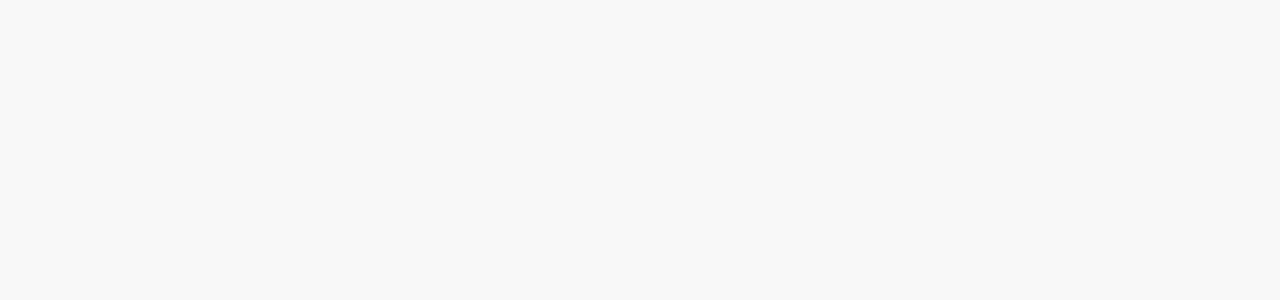
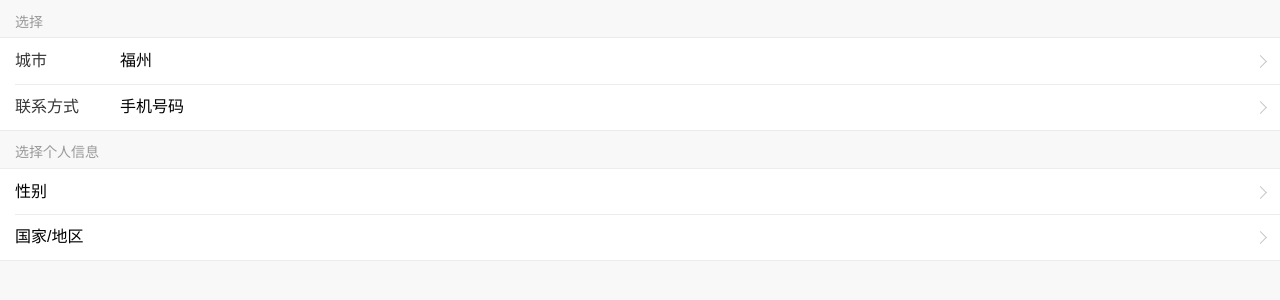
Before and after one commit to zhuangrong2025/smui-vue, a Vue app: page /select in a window 1280 px wide. Shown: the top 300 px of the page. Built offline with nearby package versions, Linux system fonts and the light colour scheme.

Commit message:
优化  cell，input，结构

```diff
--- a/src/css/demo.scss
+++ b/src/css/demo.scss
@@ -123,6 +123,22 @@
     background-position: center -950px;
   }
 }
+.switch{
+  &:before{
+    background-position: center -1000px;
+  }
+  &:after{
+    background-position: center -1050px;
+  }
+}
+.select{
+  &:before{
+    background-position: center -1100px;
+  }
+  &:after{
+    background-position: center -1150px;
+  }
+}
 
 /*
  * list
--- a/src/router/index.js
+++ b/src/router/index.js
@@ -7,6 +7,8 @@ import Checkbox from "../views/Components/checkbox";
 import Radio from "../views/Components/radio";
 import Input from "../views/Components/input";
 import Textarea from "../views/Components/textarea";
+import Switch from "../views/Components/switch";
+import Select from "../views/Components/select";
 import Cell from "../views/Components/cell";
 
 VueRouter.prototype.goBack = function(){
@@ -26,6 +28,8 @@ const routes = [
         { path:'/radio',    component:Radio },
         { path:'/input',    component:Input },
         { path:'/textarea',    component:Textarea },
+        { path:'/switch',    component:Switch },
+        { path:'/select',    component:Select },
         { path:'/cell', name: 'cell', component:Cell }
       ]
     }
--- a/src/sass/_variables.scss
+++ b/src/sass/_variables.scss
@@ -73,7 +73,7 @@ $btn-height-mini:2.3;
 //checkbox，radio - 多选框，单选框
 //
 //-------------------------------------------------
-$checkedColor:                   #09BB07;
+$checkedColor:                   $brand-success;
 $checkDefaultColor:              #c9c9c9;
 $checkFontSize:                  23px;
 
@@ -82,7 +82,7 @@ $checkFontSize:                  23px;
 //
 //-------------------------------------------------
 $switchHeight:                   32px;
-$switchedColor:                  #78BB05;
+$switchedColor:                  $brand-success;
 
 //iconfont
 //
--- a/src/sass/components/_cell.scss
+++ b/src/sass/components/_cell.scss
@@ -67,11 +67,12 @@
       width: 105px;
       @include textwrap()
   }
-  .sm-textarea,
-  .sm-input{
-      -webkit-box-flex: 1;
-      -webkit-flex: 1;
-      flex: 1;
+  @at-root &.sm-cell-switch{
+     padding-top: 6.5px;
+     padding-bottom: 6.5px;
+     > span{
+      font-size: 0;
+     }
   }
 }
 
--- a/src/sass/components/_form.scss
+++ b/src/sass/components/_form.scss
@@ -18,14 +18,12 @@
   }
 }
 
-
-
 //textarea
-.weui-textarea {
+.sm-textarea {
+  width: 100%;
   display: block;
   border: 0;
   resize: none;
-  width: 100%;
   color: inherit;
   font-size: 1em;
   line-height: inherit;
--- /dev/null
+++ b/src/sass/components/_select.scss
@@ -0,0 +1,31 @@
+//select
+.sm-select{
+  select {
+    -webkit-appearance: none;
+    border: 0;
+    outline: 0;
+    background-color: transparent;
+    width: 100%;
+    font-size: inherit;
+    height: 1.5em;
+    line-height: 1.5em;
+    position: relative;
+    z-index: 1;
+  }
+  &:after{
+    content: " ";
+    display: inline-block;
+    height: 9px;
+    width: 9px;
+    border-width: 1px 1px 0 0;
+    border-color: #C8C8CD;
+    border-style: solid;
+    -webkit-transform: matrix(0.71, 0.71, -0.71, 0.71, 0, 0);
+    transform: matrix(0.71, 0.71, -0.71, 0.71, 0, 0);
+    top: -2px;
+    position: absolute;
+    top: 50%;
+    right: 15px;
+    margin-top: -4px;
+  }
+}
--- a/src/sass/smui.scss
+++ b/src/sass/smui.scss
@@ -21,6 +21,7 @@
   "components/check",
   "components/switch",
   "components/form",
+  "components/select",
   "components/cell",
   "components/header",
   "components/tabbar";
--- a/src/views/Components/input.vue
+++ b/src/views/Components/input.vue
@@ -4,11 +4,15 @@
   <div class="sm-cells">
     <div class="sm-cell">
       <label class="sm-cell-label">姓名</label>
-      <input type="text" class="sm-input" placeholder="请输入姓名">
+      <div>
+        <input type="text" class="sm-input" placeholder="请输入姓名">
+      </div>
     </div>
     <div class="sm-cell">
       <label class="sm-cell-label">地址</label>
-      <input type="text" class="sm-input" placeholder="请输入地址">
+      <div>
+        <input type="text" class="sm-input" placeholder="请输入地址">
+      </div>
     </div>
   </div>
 </div>
--- /dev/null
+++ b/src/views/Components/select.vue
@@ -0,0 +1,49 @@
+<template>
+<div>
+  <div class="sm-cells-title">选择</div>
+  <div class="sm-cells">
+    <div class="sm-cell">
+      <label class="sm-cell-label">城市</label>
+      <div class="sm-select">
+        <select>
+            <option value="2">福州</option>
+            <option value="2">厦门</option>
+            <option value="2">上海</option>
+        </select>
+      </div>
+    </div>
+    <div class="sm-cell">
+      <label class="sm-cell-label">联系方式</label>
+      <div class="sm-select">
+        <select>
+            <option selected="" value="1">手机号码</option>
+            <option value="2">QQ号</option>
+            <option value="3">Email</option>
+        </select>
+      </div>
+    </div>
+  </div>
+  <div class="sm-cells-title">选择个人信息</div>
+  <div class="sm-cells">
+    <div class="sm-cell">
+      <div class="sm-select">
+        <select>
+            <option value="2">性别</option>
+            <option value="2">男</option>
+            <option value="2">女</option>
+        </select>
+      </div>
+    </div>
+    <div class="sm-cell">
+      <div class="sm-select">
+        <select>
+            <option selected="" value="1">国家/地区</option>
+            <option value="2">中国</option>
+            <option value="3">美国</option>
+            <option value="3">印度</option>
+        </select>
+      </div>
+    </div>
+  </div>
+</div>
+</template>
--- /dev/null
+++ b/src/views/Components/switch.vue
@@ -0,0 +1,11 @@
+<template>
+<div>
+  <div class="sm-cells-title">开关</div>
+  <div class="sm-cells">
+    <div class="sm-cell sm-cell-switch">
+      <div>标题文字</div>
+      <span><input class="sm-switch" type="checkbox" checked/></span>
+    </div>
+  </div>
+</div>
+</template>
--- a/src/views/Components/textarea.vue
+++ b/src/views/Components/textarea.vue
@@ -3,7 +3,9 @@
   <div class="sm-cells-title">文本框</div>
   <div class="sm-cells">
     <div class="sm-cell">
-      <textarea class="sm-textarea" rows="3" placeholder="请输入文本"></textarea>
+      <div>
+        <textarea class="sm-textarea" rows="3" placeholder="请输入文本"></textarea>
+      </div>
     </div>
   </div>
 </div>
--- a/src/views/Index/index.vue
+++ b/src/views/Index/index.vue
@@ -16,9 +16,9 @@
           <i class="radio"></i>
           <p>radio</p>
         </router-link>
-        <router-link to="button">
-          <i class="button"></i>
-          <p>button</p>
+        <router-link to="switch">
+          <i class="switch"></i>
+          <p>switch</p>
         </router-link>
         <router-link to="input">
           <i class="input"></i>
@@ -27,6 +27,10 @@
         <router-link to="textarea">
           <i class="textarea"></i>
           <p>textarea</p>
+        </router-link>
+        <router-link to="select">
+          <i class="select"></i>
+          <p>select</p>
         </router-link>
       </div>
       <!--//表单-->
```
Also changed, not shown: src/images/components-sprite - 副本.png, src/images/components-sprite.png.
